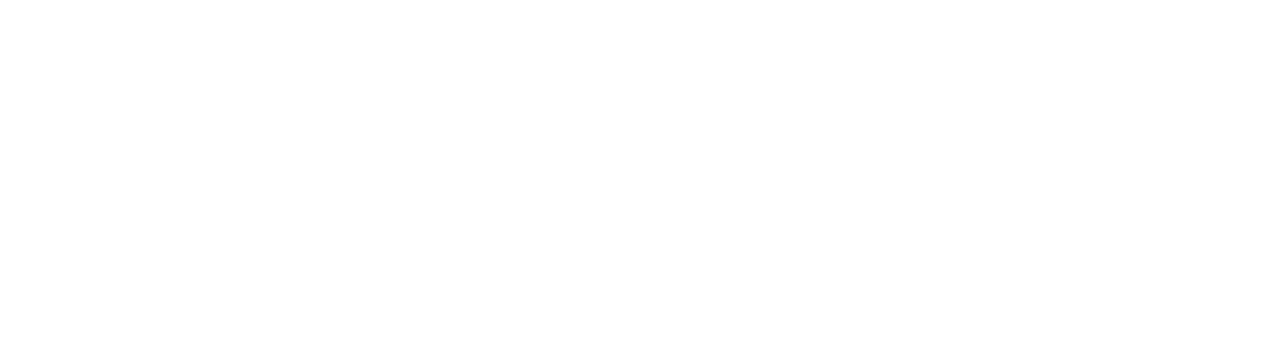
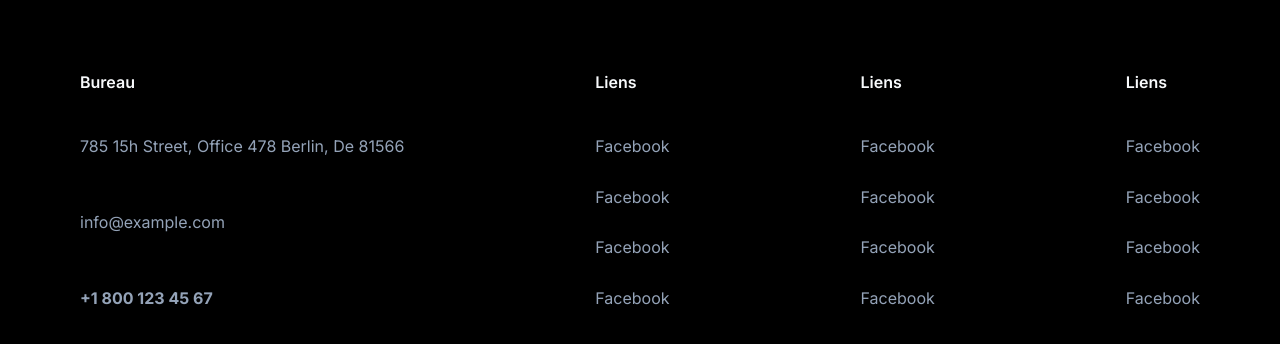
Before and after one commit to netproam/netpro, a Next.js app: page / in a window 1280 px wide. Shown: the part 5314-5658 px from the top of the page. Before the commit the page ends 5304 px from the top, so only its background shows below. Built offline with nearby package versions, Linux system fonts and the light colour scheme.

Commit message:
version plus paufiner

```diff
--- a/src/app/layout.tsx
+++ b/src/app/layout.tsx
@@ -1,3 +1,4 @@
+import FooterSection from "@/components/section/FooterSection";
 import type { Metadata } from "next";
 import { Inter } from "next/font/google";
 import "./globals.css";
@@ -16,7 +17,10 @@ export default function RootLayout({
 }>) {
   return (
     <html lang="en">
-      <body className={inter.className}>{children}</body>
+      <body className={inter.className}>{children}
+      <FooterSection/>
+      </body>
+
     </html>
   );
 }
--- a/src/app/services/[slug]/page.tsx
+++ b/src/app/services/[slug]/page.tsx
@@ -14,14 +14,20 @@ const Page = ({ params }: { params: { slug: string } }) => {
     })
 
 useMotionValueEvent(scrollYProgress,"change",(e)=>{
-       if(e>0.2&&refForm.current)
+       if((e>0.2&&e<0.7)&&refForm.current)
        {
         refForm.current.style.position="fixed"
         refForm.current.style.top="0px"
 
        }
+
+
        else if(refForm.current) {
         refForm.current.style.position="absolute"
+
+        refForm.current.style.bottom="0px"
+
+
 
        }
     })
@@ -93,7 +99,7 @@ Aliquam laoreet sed neque ac vehicula. Cras congue eros nec quam laoreet, in viv
     </div>
     <div
          ref={refForm}
-    className=" absolute z-50 right-0 p-8 bg-[#F0F9F9]     w-1/3   h-fit">
+    className=" absolute z-50 right-0 p-8 bg-[#F0F9F9] bottom-0     w-1/3   h-fit">
 
     <ContactComponent/>
 
--- /dev/null
+++ b/src/components/section/FooterSection.tsx
@@ -0,0 +1,53 @@
+"use client"
+const FooterSection = () => {
+  return (
+  <footer className="w-screen bg-black h-[400px] text-slate-100
+  flex justify-between p-20 ">
+<div className="flex flex-col  text-slate-400 gap-10">
+<h4 className="font-semibold text-slate-50">Bureau</h4>
+<div className="flex flex-col justify-between h-full">
+
+<p>785 15h Street, Office 478
+Berlin, De 81566</p>
+<p>info@example.com</p>
+<p className="font-bold">+1 800 123 45 67</p>
+</div>
+</div>
+<div className="flex flex-col text-slate-400 gap-10">
+<p className="text-slate-50 font-semibold"> Liens</p>
+<div className="flex flex-col justify-between h-full">
+<p>Facebook</p>
+<p>Facebook</p>
+
+<p>Facebook</p>
+
+<p>Facebook</p>
+</div>
+</div>
+
+<div className="flex flex-col text-slate-400 gap-10">
+<p className="text-slate-50 font-semibold"> Liens</p>
+<div className="flex flex-col justify-between h-full">
+<p>Facebook</p>
+<p>Facebook</p>
+
+<p>Facebook</p>
+
+<p>Facebook</p>
+</div>
+</div>
+<div className="flex flex-col text-slate-400 gap-10">
+<p className="text-slate-50 font-semibold"> Liens</p>
+<div className="flex flex-col justify-between h-full">
+<p>Facebook</p>
+<p>Facebook</p>
+
+<p>Facebook</p>
+
+<p>Facebook</p>
+</div>
+</div>
+  </footer>
+  )
+}
+export default FooterSection
```
